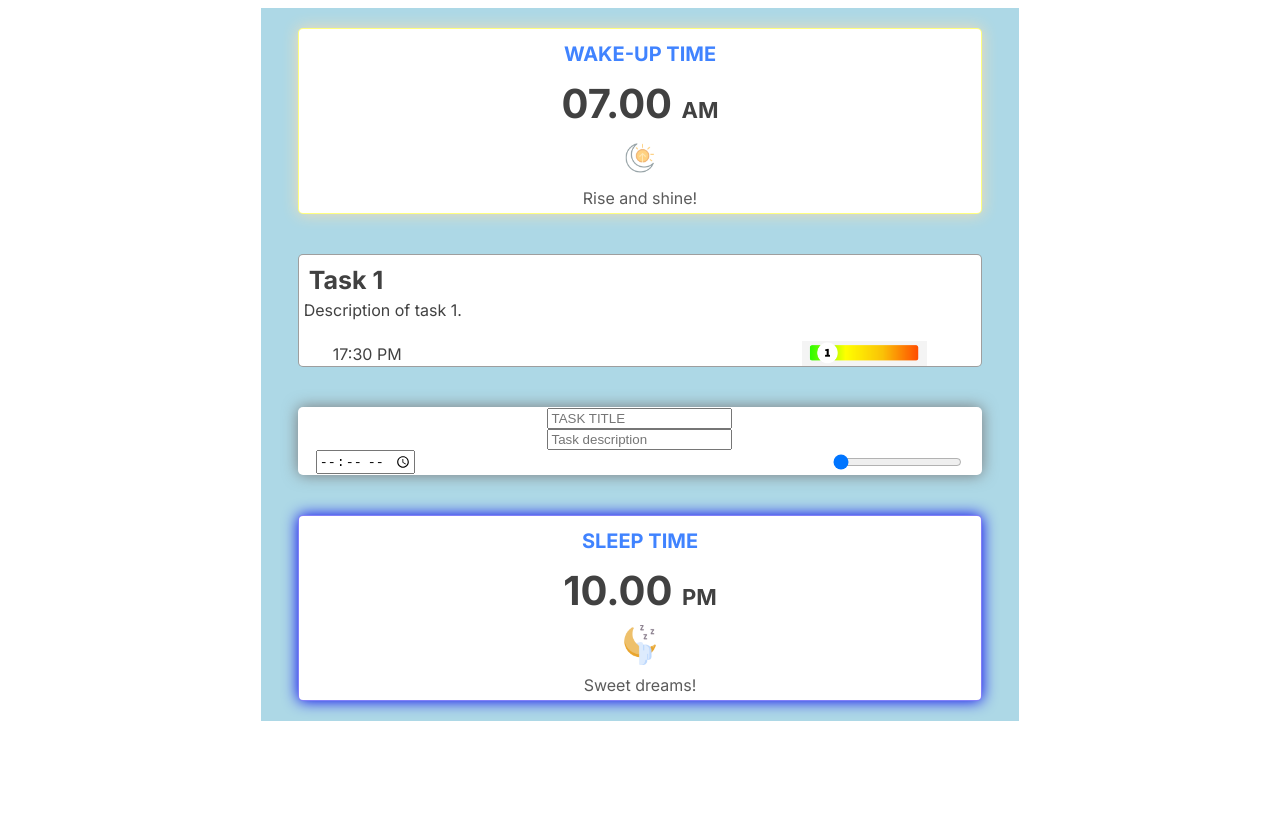
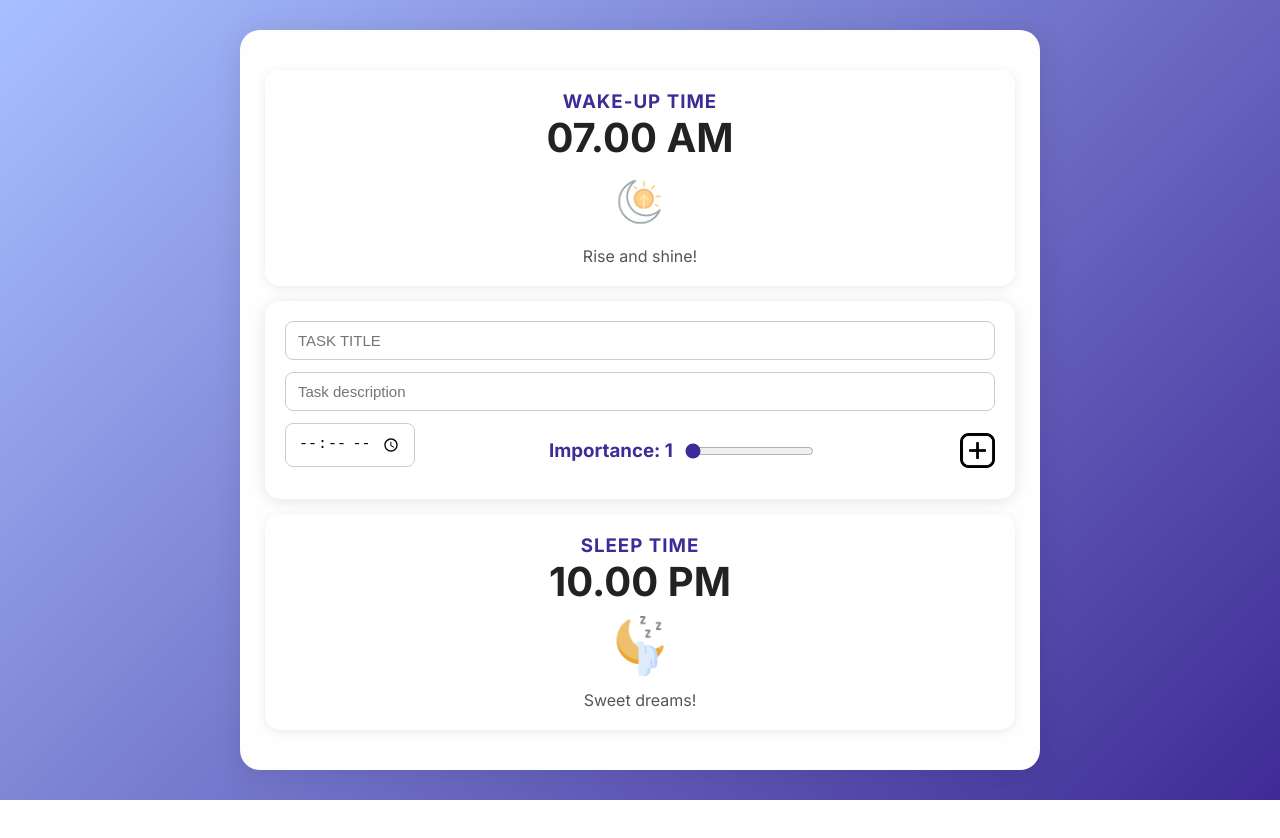
Before and after one commit to iyiinsan5555/MyDailyOrganiser, a plain HTML site: page index.html in a window 1280 px wide. Shown: the top 838 px of the page. After the commit the page ends 800 px from the top, so only its background shows below. Drawn offline with Linux system fonts and the light colour scheme.

Commit message:
Just made site working :)

```diff
--- a/index.html
+++ b/index.html
@@ -9,7 +9,7 @@
 <body>
 
     <div class="main-container">
-        <ul class="task-list">
+
 
         <div class="wake-up-task">
             <h3 class="title">WAKE-UP TIME</h3>
@@ -18,23 +18,35 @@
             <p class="description">Rise and shine!</p>
         </div>
 
-            <div class="classic-task">
+
+        <div class="add-task">
+            <input type="text" class="task-title" placeholder="TASK TITLE" required>
+            <input type="text" class="task-description" placeholder="Task description">
+            <div class="row-div">
+                <input type="time" class="alarm-time">
+                <div class="flex-row">
+                    <h3 class="importance-scala-renderer">Importance: 1</h3>
+                    <input type="range" min="1" max="5" value="1" class="important-scala-input">
+                </div>
+                <img class="plus-icon" src="/Images/plus-icon.png">
+            </div>
+        </div>
+
+
+        <ul class="classic-task-list">
+
+            <!--<div class="classic-task">
                 <h3 class="title">Task 1</h3>
                 <p class="description">Description of task 1.</p>
                 <div class="task-info">
                     <p class="alarm-time">17:30 PM</p>
-                    <img class="imp-scala" alt="important-scala" src="Images/scala1.png">
+                    <p class="imp-scala">Importance: ★★★☆☆</p>
                 </div>
-            </div>
+                <button class="delete-btn">Delete</button>
+            </div>-->
 
-            <div class="add-task">
-                <input type="text" class="task-title" placeholder="TASK TITLE">
-                <input type="text" class="task-description" placeholder="Task description">
-                <div class="row-div">
-                    <input type="time" class="alarm-time">
-                    <input type="range" min="1" max="5" value="1">
-                </div>
-            </div>
+        </ul>
+
 
         <div class="sleep-task">
             <h3 class="title">SLEEP TIME</h3>
@@ -42,8 +54,11 @@
             <img class="wake-up-img" src="Images/sleep-img.png" alt="sleep img">
             <p class="description">Sweet dreams!</p>
         </div>
-        </ul>
+
     </div>
 
+
+
+    <script src="main.js"></script>
 </body>
 </html>
--- a/stylesheet.css
+++ b/stylesheet.css
@@ -1,276 +1,243 @@
-@import url('https://fonts.googleapis.com/css2?family=Inter:ital,opsz,wght@0,14..32,100..900;1,14..32,100..900&display=swap');
+@import url('https://fonts.googleapis.com/css2?family=Inter:wght@300;400;600;700&display=swap');
+
+* {
+    box-sizing: border-box;
+    transition: all 0.2s ease;
+}
 
 body {
-    font-family: Inter, Arial;
-    height: 2000px;
-
-    display: flex;
-    flex-direction: column;
-    align-items: center;
-    justify-content: start;
-}
-
-h3, p {
+    font-family: "Inter", sans-serif;
+    background: linear-gradient(135deg, #a8c0ff, #3f2b96);
     margin: 0;
-    color: rgb(65, 65, 65);
-}
-
-.main-container {
-
-    width: 60%;
-
-    background-color: lightblue;
-
-    display: flex;
-    flex-direction: column;
-    align-items: center;
-    justify-content: center;
-
-}
-
-
-.task-list {
-    width: 100%;
-    height: 100%;
-
-    list-style: none;
-
-    margin: 0;
-    padding: 0;
-
+    padding: 30px 0;
     display: flex;
     flex-direction: column;
     align-items: center;
 }
 
+.main-container {
+    width: 90%;
+    max-width: 800px;
+    background-color: #fefefe;
+    border-radius: 20px;
+    box-shadow: 0 4px 30px rgba(0,0,0,0.1);
+    overflow: hidden;
+    padding: 25px;
+}
 
-.wake-up-task {
-    background-color: white;
+/* Titles */
+.title {
+    font-weight: 700;
+    color: #3f2b96;
+}
 
-    width: 90%;
-    height: max-content;
+p, h3 {
+    color: #444;
+    margin: 0;
+}
 
-    border: 1px solid rgba(255, 255, 0, 0.5);
-    border-radius: 5px;
-    box-shadow: 0 0 15px wheat;
+/* Wake Up & Sleep Section */
+.wake-up-task, .sleep-task {
+    background-color: #fff;
+    border-radius: 15px;
+    padding: 20px;
+    margin: 15px 0;
+    box-shadow: 0 2px 10px rgba(0,0,0,0.08);
+    text-align: center;
+}
 
+.wake-up-task .title,
+.sleep-task .title {
+    color: #3f2b96;
+    letter-spacing: 1px;
+}
+
+.wake-up-task .time,
+.sleep-task .time {
+    font-size: 2.5rem;
+    font-weight: 700;
+    color: #222;
+}
+
+.wake-up-task img,
+.sleep-task img {
+    width: 60px;
+    height: 60px;
+    margin: 10px 0;
+}
+
+.wake-up-task p,
+.sleep-task p {
+    color: #555;
+    font-weight: 400;
+}
+
+/* Add Task Section */
+.add-task {
+    background-color: #ffffff;
+    border-radius: 15px;
+    padding: 20px;
+    margin: 15px 0;
+    box-shadow: 0 2px 15px rgba(0,0,0,0.1);
+}
+
+.add-task input[type="text"] {
+    width: 100%;
+    padding: 10px 12px;
+    margin-bottom: 12px;
+    border: 1px solid #ccc;
+    border-radius: 8px;
+    font-size: 15px;
+    outline: none;
+}
+
+.add-task input[type="time"] {
+    padding: 10px 12px;
+    margin-bottom: 12px;
+    border: 1px solid #ccc;
+    border-radius: 8px;
+    font-size: 15px;
+    outline: none;
+}
+
+.add-task input[type="text"]:focus,
+.add-task input[type="time"]:focus {
+    border-color: #3f2b96;
+    box-shadow: 0 0 4px rgba(63, 43, 150, 0.3);
+}
+
+.add-task .row-div {
+    display: flex;
+    align-items: center;
+    justify-content: space-between;
+}
+
+.flex-row {
+    display: flex;
+    align-items: center;
+}
+
+.flex-row h3 {
+    margin-right: 10px;
+    color: #3f2b96;
+}
+
+.important-scala-input {
+    accent-color: #3f2b96;
+    cursor: pointer;
+}
+
+/* Plus Icon */
+.plus-icon {
+    width: 35px;
+    height: 35px;
+    cursor: pointer;
+    margin-left: 10px;
+    filter: brightness(1);
+}
+
+.plus-icon:hover {
+    transform: scale(1.1);
+    filter: brightness(1.2);
+}
+
+/* Classic Task List */
+.classic-task-list {
+    list-style: none;
+    margin: 0;
+    padding: 0;
+}
+
+.classic-task {
+    background: #ffffff;
+    width: 100%;
+    border-radius: 14px;
+    padding: 18px 22px;
+    margin: 14px 0;
+    box-shadow: 0 3px 15px rgba(0,0,0,0.08);
     display: flex;
     flex-direction: column;
-    align-items: center;
-    justify-content: space-between;
-
-    margin: 20px 0 20px 0;
+    gap: 10px;
+    position: relative;
+    overflow: hidden;
+    transition: transform 0.25s ease, box-shadow 0.25s ease;
 }
 
-
-.wake-up-task .title {
-   text-align: center;
-   align-content: center;
-
-   color: rgb(64, 131, 255);
-
-   font-size: 20px;
-
-   flex: 50px;
-   /*background-color: lightcyan;*/
-
-}
-
-.wake-up-task .time  {
-    text-align: center;
-
-    font-size: 40px;
-
-    /*background-color: lightpink;*/
-
-
-    margin-top: 0px;
-    margin-bottom: 0;
-}
-
-.wake-up-task .time span {
-    font-size: 22px;
-}
-
-.wake-up-task .wake-up-img  {
-    /*background-color: lightgreen;*/
-    width: 40px;
-    height: 40px;
-
-    margin-top: 10px;
-    margin-bottom: 0px;
-}
-
-.wake-up-task .description  {
-      /*background-color: lightblue;*/
-      margin-top: 10px;
-      color: rgb(91, 91, 91);
-    margin-bottom: 5px;
-}
-
-
-
-
-
-.classic-task {
-    background-color: white;
-
-    width: 90%;
-    height: max-content;
-
-    border: 1px solid rgba(62, 62, 62, 0.5);
-    border-radius: 5px;
-
-    display: flex;
-    flex-direction: column;
-    align-items: center;
-    justify-content: space-between;
-
-    margin: 20px 0 20px 0;
+.classic-task:hover {
+    transform: translateY(-6px);
+    box-shadow: 0 6px 20px rgba(0, 0, 0, 0.15);
 }
 
 .classic-task .title {
-    width: 100%;
-    text-align: start;
-
-    margin-left: 20px;
-    margin-top: 10px;
-    margin-bottom: 5px;
-
-    font-size: 25px;
+    font-size: 1.2rem;
+    font-weight: 600;
+    color: #2e2e2e;
 }
 
 .classic-task .description {
-    width: 100%;
-    margin-left: 10px;
-    margin-bottom: 6px;
+    font-size: 0.95rem;
+    color: #555;
+    line-height: 1.4;
 }
 
 .classic-task .task-info {
     display: flex;
-    flex-direction: row;
     align-items: center;
     justify-content: space-between;
-
-    width: 90%;
-
-    margin-top: 15px;
+    padding-top: 8px;
+    border-top: 1px solid rgba(0,0,0,0.08);
 }
 
 .classic-task .task-info .alarm-time {
-    margin-right: 20px;
+    font-size: 0.95rem;
+    font-weight: 600;
+    color: #3f2b96;
+    background: #f3f2ff;
+    padding: 6px 12px;
+    border-radius: 8px;
+}
+
+@keyframes classicTaskAnimation {
+    0%   { transform: scaleY(0); opacity: 0; }
+    100% { transform: scaleY(1); opacity: 1; }
+}
+
+.classic-task-animation {
+    transform-origin: top;
+    animation: classicTaskAnimation 0.3s ease-out forwards;
 }
 
 .classic-task .task-info .imp-scala {
-    margin-right: 20px;
-
-    height: 25px;
-    width: 125px;
-
-    object-fit: cover;
-
-    background-color: rgba(225, 225, 225, 0.377);
+    font-size: 1rem;
+    font-weight: 600;
+    color: #ffb400;
+    letter-spacing: 2px;
+    margin: 0;
+    transition: transform 0.2s ease;
 }
 
-
-.sleep-task {
-     background-color: white;
-
-    width: 90%;
-    height: max-content;
-
-    border: 1px solid rgba(4, 0, 240, 0.5);
-    border-radius: 5px;
-    box-shadow: 0 0 15px rgb(4, 0, 240);
-
-    display: flex;
-    flex-direction: column;
-    align-items: center;
-    justify-content: space-between;
-
-    margin: 20px 0 20px 0;
+.classic-task .delete-btn {
+    position: absolute;
+    top: 10px;
+    right: 10px;
+    background-color: #ff4d4f;
+    color: #fff;
+    border: none;
+    border-radius: 6px;
+    padding: 4px 10px;
+    font-size: 0.85rem;
+    font-weight: 600;
+    cursor: pointer;
+    transition: background-color 0.2s ease, transform 0.2s ease;
 }
 
-
-.sleep-task .title {
-   text-align: center;
-   align-content: center;
-
-   color: rgb(64, 131, 255);
-
-   font-size: 20px;
-
-   flex: 50px;
-   /*background-color: lightcyan;*/
-
+.classic-task .delete-btn:hover {
+    background-color: #e63946;
+    transform: scale(1.1);
 }
 
-.sleep-task .time  {
-    text-align: center;
-
-    font-size: 40px;
-
-    /*background-color: lightpink;*/
-
-
-    margin-top: 0px;
-    margin-bottom: 0;
+/* Hover Animations */
+.classic-task:hover {
+    transform: translateY(-3px);
+    box-shadow: 0 4px 15px rgba(0,0,0,0.17);
 }
-
-.sleep-task .time span {
-    font-size: 22px;
-}
-
-.sleep-task .wake-up-img  {
-    /*background-color: lightgreen;*/
-    width: 40px;
-    height: 40px;
-
-    margin-top: 10px;
-    margin-bottom: 0px;
-}
-
-.sleep-task .description  {
-      /*background-color: lightblue;*/
-      margin-top: 10px;
-      color: rgb(91, 91, 91);
-      margin-bottom: 5px;
-}
-
-
-
-
-.add-task {
-    background-color: white;
-
-    width: 90%;
-    height: max-content;
-
-    border: 1px solid rgba(255, 255, 255, 0.5);
-    border-radius: 5px;
-    box-shadow: 0 0 15px rgb(122, 122, 122);
-
-    display: flex;
-    flex-direction: column;
-    align-items: center;
-    justify-content: space-between;
-
-    margin: 20px 0 20px 0;
-}
-
-.add-task .task-title {
-
-}
-
-.add-task .task-description {
-
-}
-
-.add-task .row-div {
-    display: flex;
-    flex-direction: row;
-    align-items: center;
-    justify-content: space-between;
-
-    width: 95%;
-}
```
Also changed, not shown: main.js (+121 -1 lines), Images/plus-icon.png (added). Lines whose indentation alone changed are shown as unchanged.
